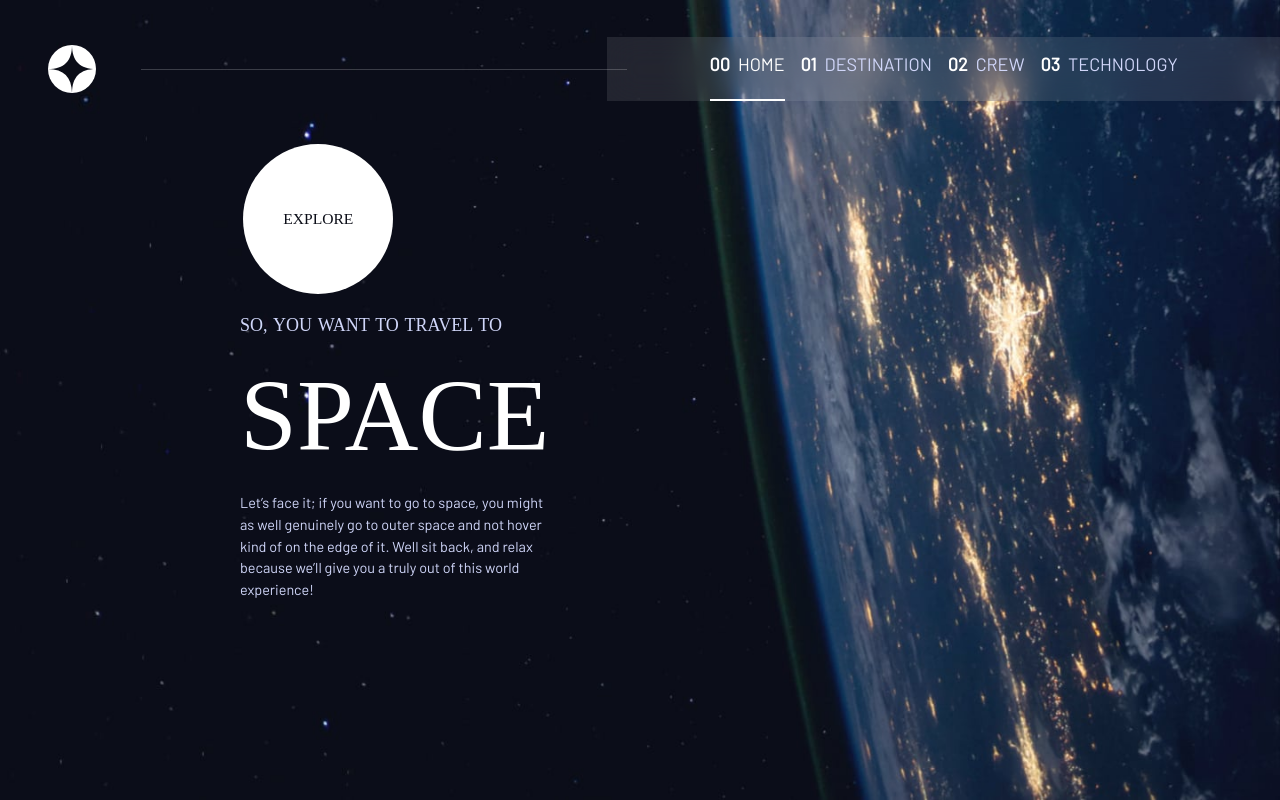
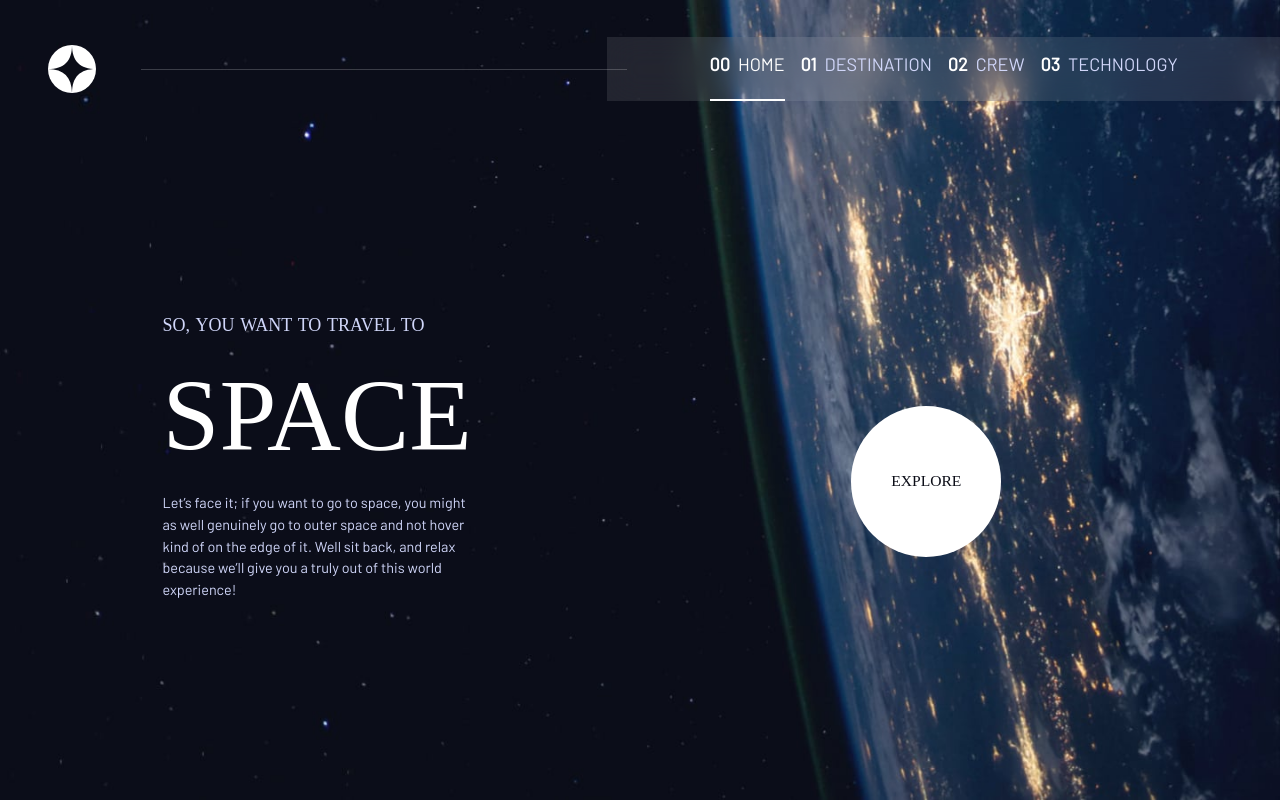
Before and after one commit to Jlbspyder/Space-Tourism-Website, a React (Vite) app: page / in a window 1280 px wide. Built offline with nearby package versions, Linux system fonts and the light colour scheme; a web font is replaced by a local one.

Commit message:
Update HomePage.jsx

```diff
--- a/src/components/pages/HomePage.jsx
+++ b/src/components/pages/HomePage.jsx
@@ -14,7 +14,9 @@ const HomePage = () => {
                   because we’ll give you a truly out of this world experience!
                 </p>
             </div>
-              <Link to='/destination'> <button className='explore'> <h3>Explore</h3></button> </Link>
+            <div className='explore-container'>
+              <Link to='/destination'><button className='explore'><h3>Explore</h3></button></Link>
+            </div>
         </div>
     </main>
   )
```
